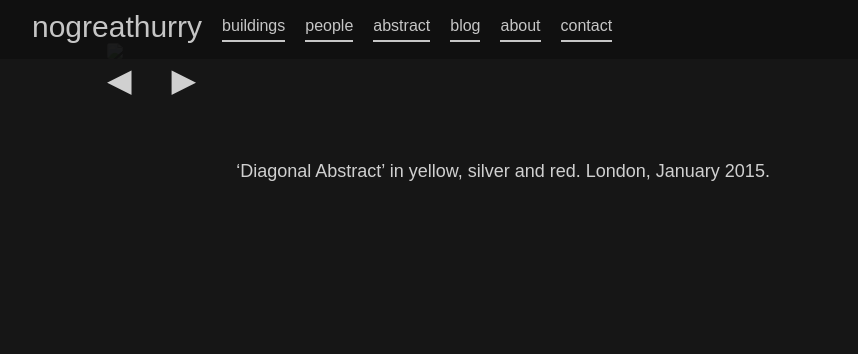
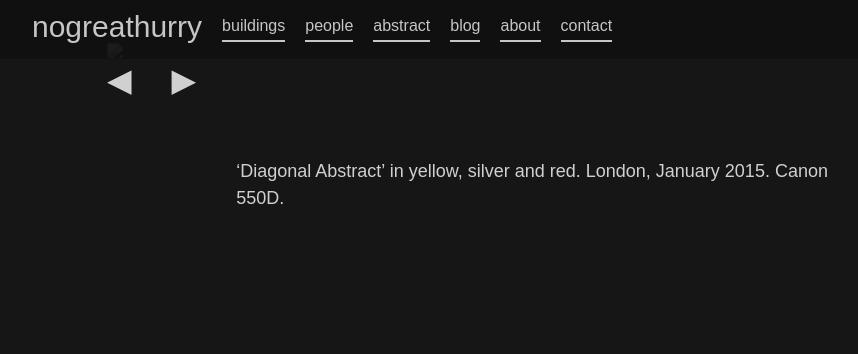
Before and after one commit to 987poiuytrewq/nogreathurry, a Jekyll site: the page built from _abstract/IMG-20190316-WA0014.md, in a window 1280 px wide. Shown: the top 354 px of the page, without its empty margins (8-866 px from the left). Built offline with Jekyll 4.4.1, drawn with Linux system fonts in a browser that asks for light colours; some of the changed lines change nothing that is shown.

Commit message:
Updated Img 20190316 Wa0014

```diff
--- a/_abstract/IMG-20190316-WA0014.md
+++ b/_abstract/IMG-20190316-WA0014.md
@@ -1,6 +1,6 @@
 ---
 title: "'Diagonal Abstract', London"
-date: 2019-03-17 12:18:00 Z
+date: 2015-01-31 12:18:00 Z
 tags:
 - "@robin.likes.abstracts"
 - London
@@ -8,9 +8,13 @@ tags:
 - abstract photography
 - con.structural.art
 - Robin Maurice Barr
+- found abstract
+- unintended abstract
+- Canon
+- 550D
 image: "/uploads/IMG-20190316-WA0014.jpg"
 thumbnail_image: "/uploads/IMG-20190316-WA0014_thumbnail.jpg"
 layout: photo
 ---
 
-'Diagonal Abstract' in yellow, silver and red. London, January 2015.
+'Diagonal Abstract' in yellow, silver and red. London, January 2015. Canon 550D.
```
